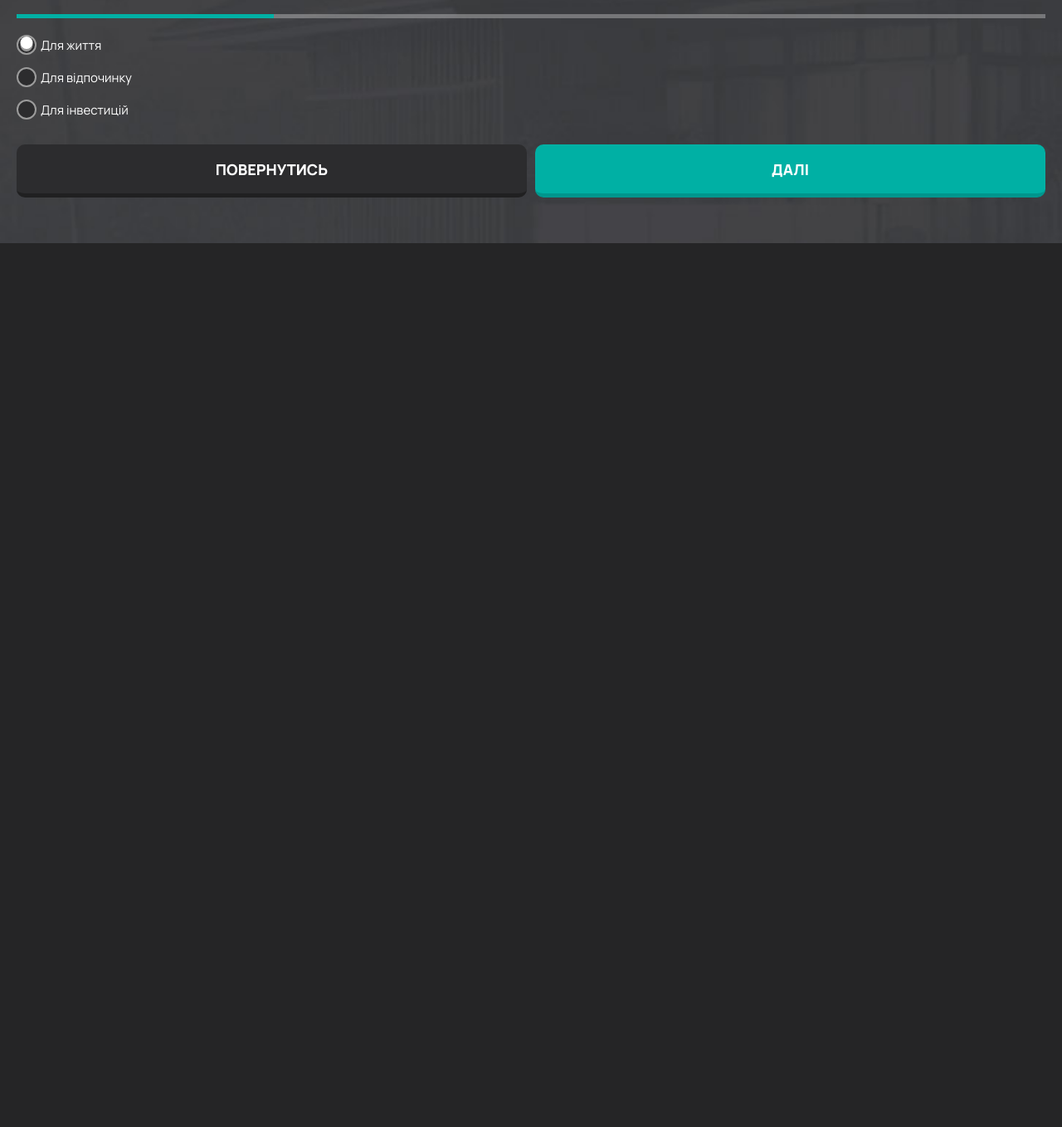
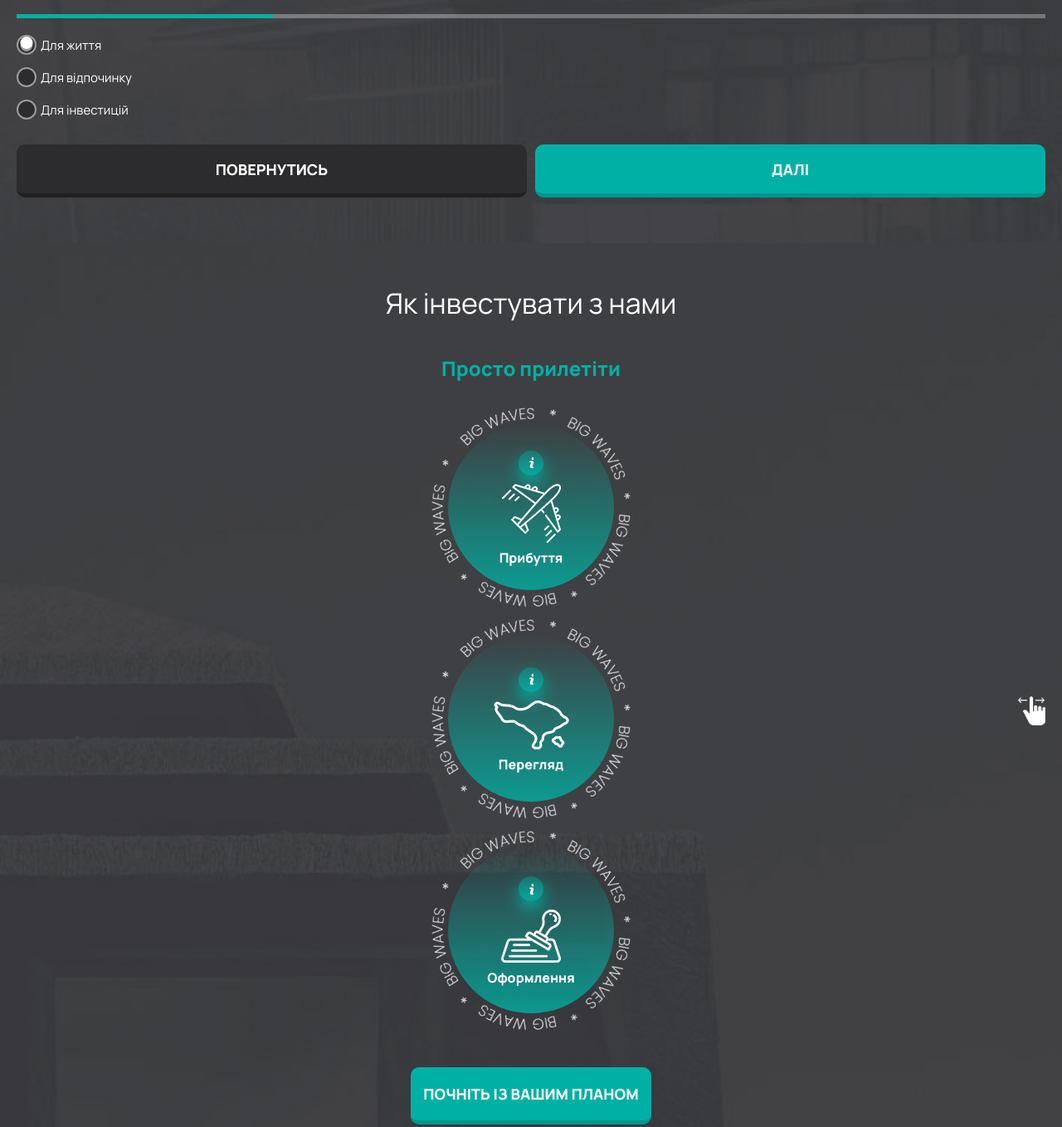
Before and after one commit to DrMarioJob/BigWavesHTML, a plain HTML site: page index.html in a window 1280 px wide. Shown: the part 9370-10728 px from the top of the page at 83% size. Before the commit the page ends 9663 px from the top, so only its background shows below. Drawn offline with Linux system fonts and the light colour scheme.

Commit message:
Add invest section

```diff
--- a/css/style.css
+++ b/css/style.css
@@ -457,6 +457,11 @@ i {
     background-size: cover;
 }
 
+.sec8 {
+    background: url(../img/inv-bg.jpg) top center no-repeat;
+    background-size: cover;
+}
+
 .secTitle {
     /* text-transform: uppercase; */
     font-weight: 400;
@@ -1559,3 +1564,87 @@ i {
 .modalQizWr {
     margin-top: 25px;
 }
+
+.invAllWr {
+    display: flex;
+    justify-content: center;
+    gap: 40px;
+    margin-top: 50px;
+    flex-wrap: wrap;
+}
+
+.invAllCol {
+    display: flex;
+    flex-direction: column;
+    gap: 55px;
+    align-items: center;
+    justify-content: center;
+    position: relative;
+    width: -webkit-fill-available;
+    padding-bottom: 25px;
+}
+
+.invAllRow {
+    width: 200px;
+    height: 200px;
+    border-radius: 100%;
+    display: flex;
+    align-items: center;
+    justify-content: center;
+    gap: 10px;
+    position: relative;
+    flex-direction: column;
+    background: linear-gradient(to top, rgba(0, 177, 164, 0.8), rgba(0, 177, 164, 0.01));
+}
+
+.invInfo {
+    border: none;
+    outline: none;
+    border-radius: 100%;
+    width: 30px;
+    height: 30px;
+    display: flex;
+    align-items: center;
+    justify-content: center;
+    background: linear-gradient(to top, rgba(0, 177, 164, 0.9), rgba(0, 177, 164, 0.4));
+    box-shadow: 0 10px 20px rgba(0, 177, 164, 0.9);
+}
+
+.invAllSpin {
+    width: 240px;
+    height: 240px;
+    display: block;
+    position: absolute;
+    top: 50%;
+    left: 50%;
+    transform: translate(-50%, -50%);
+    animation: invAllSpinAn 15s ease infinite;
+}
+
+@keyframes invAllSpinAn {
+
+    100% {
+        transform: translate(-50%, -50%) rotate(360deg);
+    }
+}
+
+.invAllRowT {
+    font-weight: 800;
+    font-size: 16px;
+}
+
+.invAllRowTitle {
+    font-weight: 800;
+    color: #00B0A4;
+    text-align: center;
+    font-size: 24px;
+    position: relative;
+}
+
+.invIco {
+    width: 60px;
+}
+
+.invCarousel img {
+    width: auto !important;
+}
--- a/index.html
+++ b/index.html
@@ -896,7 +896,7 @@
 								<!-- Modal Qiz -->
 								<div class="modalQizWr" style="display: none;">
 									<div class="modalQiz">
-										<button class="closeModalQiz"></button>
+										<!-- <button type="button" class="closeModalQiz"></button> -->
 										<div class="qizModalT">Як з вами зв’язатися?</div>
 										<div class="modalQizForm">
 											<label for="qizName">
@@ -967,6 +967,80 @@
 							<button type="button" class="btn btn_bk" id="qizFirst">Повернутись</button>
 							<button type="button" class="btn btn_gr" id="qizNext">Далі</button>
 						</div>
+					</div>
+				</div>
+			</div>
+		</section>
+
+		<section class="section sec8" id="sec8">
+			<div class="container">
+				<h3 class="secTitle">Як інвестувати з нами</h3>
+				<div class="invAllWr">
+					<div class="owl-carousel invCarousel">
+						<div class="item">
+							<div class="invAllCol">
+								<div class="prSwipe"></div>
+								<div class="invAllRowTitle">Просто прилетіти</div>
+								<div class="invAllRow">
+									<button type="button" class="invInfo" data-info="1">
+										<img src="img/info.png" alt="Info">
+									</button>
+									<img src="img/inv-1.png" class="invIco" alt="Ico">
+									<span class="invAllSpin"><img src="img/owl-text.png" alt="Pic"></span>
+									<div class="invAllRowT">Прибуття</div>
+								</div>
+								<div class="invAllRow">
+									<button type="button" class="invInfo" data-info="3">
+										<img src="img/info.png" alt="Info">
+									</button>
+									<img src="img/inv-2.png" class="invIco" alt="Ico">
+									<span class="invAllSpin"><img src="img/owl-text.png" alt="Pic"></span>
+									<div class="invAllRowT">Перегляд</div>
+								</div>
+								<div class="invAllRow">
+									<button type="button" class="invInfo" data-info="3">
+										<img src="img/info.png" alt="Info">
+									</button>
+									<img src="img/inv-3.png" class="invIco" alt="Ico">
+									<span class="invAllSpin"><img src="img/owl-text.png" alt="Pic"></span>
+									<div class="invAllRowT">Оформлення</div>
+								</div>
+							</div>
+						</div>
+						<div class="item">
+							<div class="invAllCol">
+								<div class="prSwipe"></div>
+								<div class="invAllRowTitle">Просто онлайн</div>
+								<div class="invAllRow">
+									<button type="button" class="invInfo" data-info="4">
+										<img src="img/info.png" alt="Info">
+									</button>
+									<img src="img/inv-4.png" class="invIco" alt="Ico">
+									<span class="invAllSpin"><img src="img/owl-text.png" alt="Pic"></span>
+									<div class="invAllRowT">Вибір</div>
+								</div>
+								<div class="invAllRow">
+									<button type="button" class="invInfo" data-info="5">
+										<img src="img/info.png" alt="Info">
+									</button>
+									<img src="img/inv-5.png" class="invIco" alt="Ico">
+									<span class="invAllSpin"><img src="img/owl-text.png" alt="Pic"></span>
+									<div class="invAllRowT">Онлайн огляд</div>
+								</div>
+								<div class="invAllRow">
+									<button type="button" class="invInfo" data-info="6">
+										<img src="img/info.png" alt="Info">
+									</button>
+									<img src="img/inv-3.png" class="invIco" alt="Ico">
+									<span class="invAllSpin"><img src="img/owl-text.png" alt="Pic"></span>
+									<div class="invAllRowT">Прибуття</div>
+								</div>
+							</div>
+						</div>
+					</div>
+
+					<div class="flexCenter">
+						<a href="#" class="btn btn_gr">Почніть із Вашим планом</a>
 					</div>
 				</div>
 			</div>
@@ -1089,6 +1163,28 @@
 				}
 			})
 		});
+
+		$(document).ready(function () {
+			$('.invCarousel').owlCarousel({
+				loop: true,
+				margin: 25,
+				nav: false,
+				autoplay: false,
+				autoplayTimeout: 5000,
+				autoplayHoverPause: false,
+				responsive: {
+					0: {
+						items: 1
+					},
+					600: {
+						items: 1
+					},
+					1000: {
+						items: 1
+					}
+				}
+			})
+		});
 	</script>
 	<script>
 		document.addEventListener('click', (event) => {
```
Also changed, not shown: img/info.png (added), img/inv-1.png (added), img/inv-2.png (added), img/inv-3.png (added), img/inv-4.png (added), img/inv-5.png (added), img/inv-bg.jpg (added), img/owl-text.png (added).
